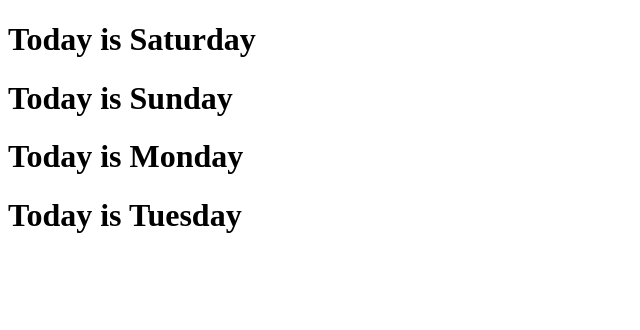
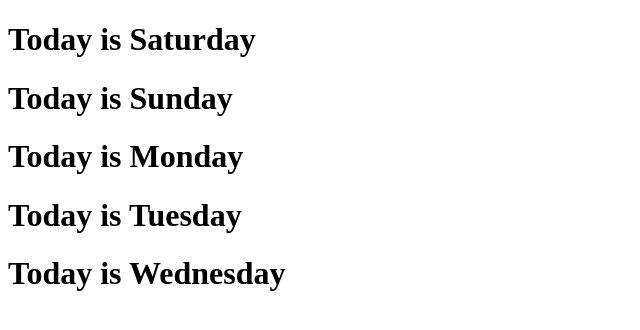
Before and after one commit to dev-smsumit/Git, a plain HTML site: page index.html in a window 1280 px wide. Shown: the whole page, without its empty margins (0-640 px from the left). Drawn offline with Linux system fonts and the light colour scheme.

Commit message:
wednesday commit

```diff
--- a/index.html
+++ b/index.html
@@ -10,5 +10,6 @@
     <h1>Today is Sunday</h1>
     <h1>Today is Monday</h1>
     <h1>Today is Tuesday</h1>
+    <h1>Today is Wednesday</h1>
 </body>
 </html>
```
